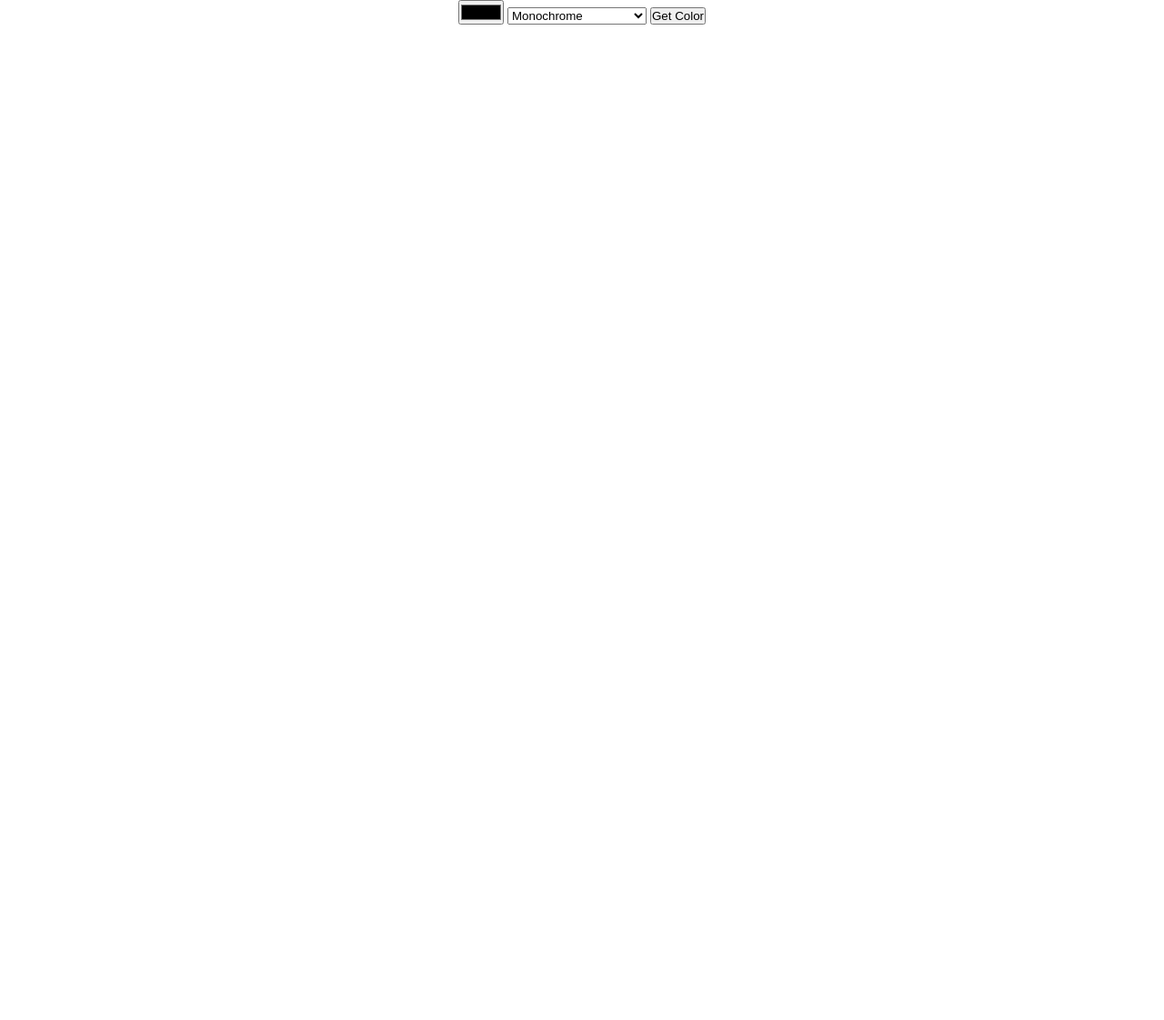
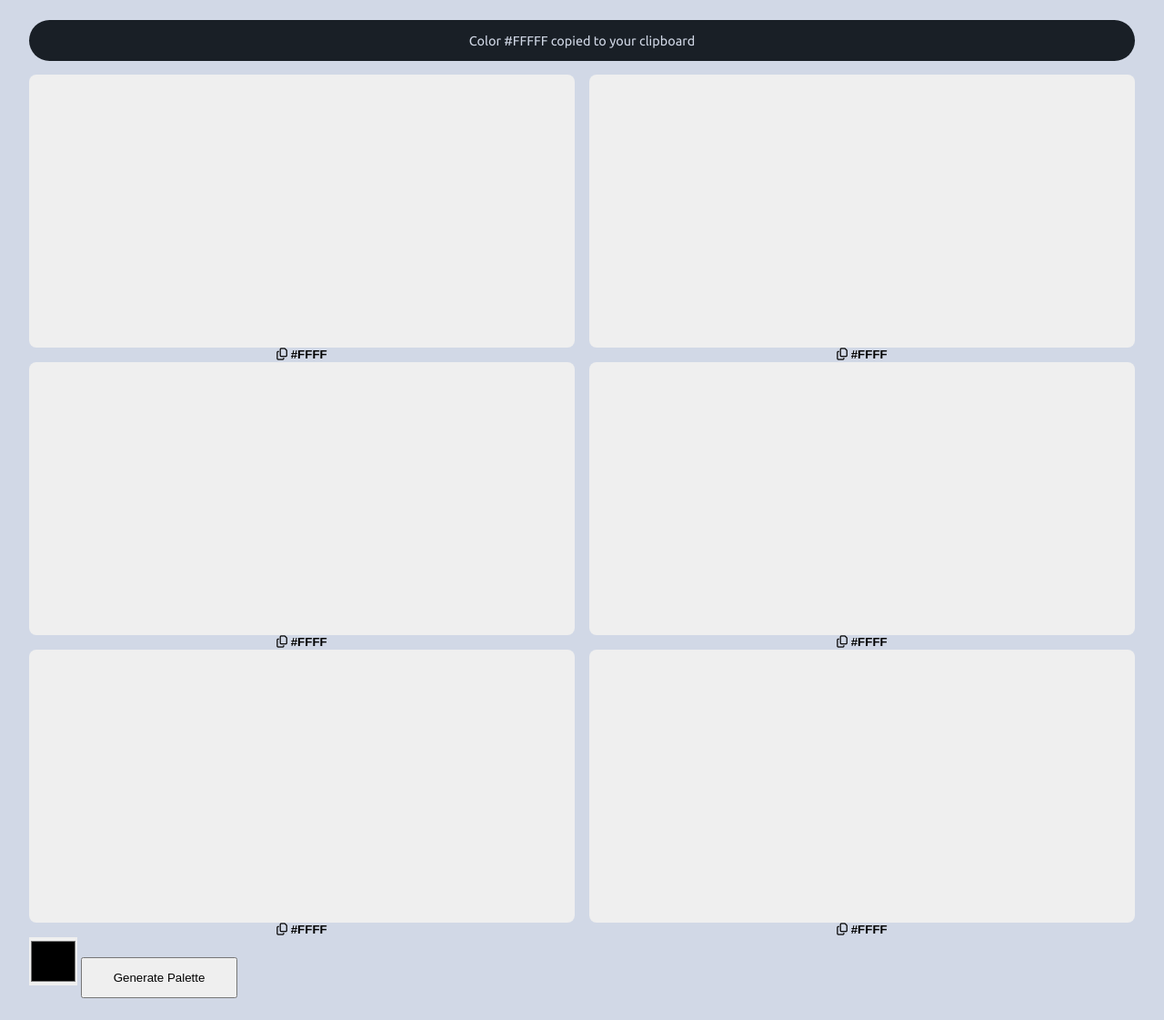
Before and after one commit to rabin-thami/color-scheme-generator, a plain HTML site: page index.html in a window 1280 px wide. Shown: the whole page at 91% size. Before the commit the page ends 800 px from the top, so only its background shows below. Drawn offline with Linux system fonts and the light colour scheme; no server answers.

Commit message:
v2 design ongoing

```diff
--- a/index.html
+++ b/index.html
@@ -4,32 +4,50 @@
     <meta charset="UTF-8">
     <meta name="viewport" content="width=device-width, initial-scale=1.0">
     <link rel="stylesheet" href="style.css">
-    <title>Document</title>
+    <link rel="preconnect" href="https://fonts.googleapis.com">
+    <link rel="preconnect" href="https://fonts.gstatic.com" crossorigin>
+    <link href="https://fonts.googleapis.com/css2?family=Ubuntu:wght@400;500;700&display=swap" rel="stylesheet">
+    <title>Color Palette Generator</title>
 </head>
 <body>
-    <section class="form-section">
-        <form>
-            <input type="color" id="colorInput">
-            <select name="color-mod" id="colorMode">
-                <option value="monochrome">Monochrome</option>
-                <option value="monochrome-dark">Monochrome Dark</option>
-                <option value="monochrome-light">Monochrome Light</option>
-                <option value="analogic">Analogic</option>
-                <option value="complement">Complement</option>
-                <option value="analogic-complement">Analogic Complement</option>
-                <option value="triad">Triad</option>
-                <option value="quad">Quad</option>
-            </select>
-            <button type="submit">Get Color</button>
-        </form>
-    </section>
-    <section class="render-color" id="renderColorContainer">
-        <!-- <p></p>
-        <p></p>
-        <p></p>
-        <p></p>
-        <p></p> -->
-    </section>
-    <script src="script.js"></script>
+    <main>
+        <section class="notification">
+            <p>Color #FFFFF copied to your clipboard</p>
+        </section>
+
+        <section class="color-palette">
+            <button>
+                <i class="fa-regular fa-copy"></i>
+                <span>#FFFF</span>
+            </button>
+            <button>
+                <i class="fa-regular fa-copy"></i>
+                <span>#FFFF</span>
+            </button>
+            <button>
+                <i class="fa-regular fa-copy"></i>
+                <span>#FFFF</span>
+            </button>
+            <button>
+                <i class="fa-regular fa-copy"></i>
+                <span>#FFFF</span>
+            </button>
+            <button>
+                <i class="fa-regular fa-copy"></i>
+                <span>#FFFF</span>
+            </button>
+            <button>
+                <i class="fa-regular fa-copy"></i>
+                <span>#FFFF</span>
+            </button>
+        </section>
+        <section class="form-section">
+           <form>
+            <input type="color" name="color">
+            <button type="submit">Generate Palette</button>
+           </form>
+        </section>
+    </main>
+    <script src="https://kit.fontawesome.com/c5d87dc3ba.js" crossorigin="anonymous"></script>
 </body>
 </html>
--- a/script.js
+++ /dev/null
@@ -1,41 +0,0 @@
-const form = document.querySelector("form")
-const colorEl = document.querySelector("#colorInput")
-const colorMode = document.querySelector("#colorMode")
-const renderColorContainer = document.querySelector("#renderColorContainer")
-
-form.addEventListener("submit", getColorSchema)
-
-function getColorSchema(e) {
-    e && e.preventDefault()
-
-    let cleanColorHax = colorEl.value.substring(1)
-    console.log(cleanColorHax);
-
-    fetch (`https://www.thecolorapi.com/scheme?hex=${cleanColorHax}&mode=${colorMode.value}&count=5`)
-        .then (res => res.json())
-        .then (data => {
-            // console.log(data)
-            renderColorContainer.innerHTML = ""
-            data.colors.forEach((color) => renderColors(color.hex.value))
-        })
-}
-
-getColorSchema()
-function renderColors(color) {
-    const btn = document.createElement("button")
-    btn.style.background = color
-    btn.addEventListener("click", () => copyToClipboard(color))
-
-    const p = document.createElement("p")
-    p.textContent = color
-
-    btn.appendChild(p)
-    renderColorContainer.appendChild(btn)
-
-}
-
-
-function copyToClipboard(color) {
-    navigator.clipboard.writeText(color) // only work with https otherwise throws error
-    alert(`Yay!🥳 copied the color: ${color}`)
-}
--- a/style.css
+++ b/style.css
@@ -1,29 +1,73 @@
-*{
+*, ::after, ::before{
     margin: 0;
     padding: 0;
     box-sizing: border-box;
 }
 
-body {
-    margin: 0 auto;
-    height: 100vh;
+:root {
+    --font-name : 'Ubuntu', sans-serif;
 }
 
-.form-section {
-    display: flex;
-    justify-content: center;
+body {
+    background-color: #D1D8E6;
+}
+
+main {
+    padding: 0.5em 2em;
+}
+/*notification*/
+
+.notification {
+    font-family: var(--font-name);
+    margin: 1em 0;
+    padding: 1em 1.5em;
+    color: #D1D8E6;
+    background-color: #191F26;
+    border-radius: 50px;
+    text-align: center;
+    font-size: 0.9rem;
+}
+
+
+/*color palette*/
+.color-palette {
+    display: grid;
+    grid-template-columns: repeat(2,1fr);
     gap: 1em;
 }
 
-.render-color {
-    display: flex;
-    justify-content: center;
-    gap: 1em;
+.color-palette > button {
+    width: 100%;
+    height: 10em;
+    border: none;
+    outline: none;
+    border-radius: 8px;
+    box-shadow: 1em 1em 1em 0.5;
+    font-weight: 700;
+    padding-top: calc(100% - 50%);
+    transition: ease-in-out 0.3s;
+}
+
+button:hover, button:active{
+    color: #ffffff;
+}
+
+
+/*generate Section*/
+
+.form-section {
+    display: grid;
+    margin: 1em 0;
 
 }
-.render-color > p {
-    border: 1px solid #ccc;
-    width: 10em;
-    height: 40em;
-    background-color: aqua;
+
+.form-section input[type="color"] {
+    width: 4em;
+    height: 4em;
+    border: none;
+    outline: none;
 }
+
+.form-section button {
+    padding: 1em 2.5em;
+}
```
